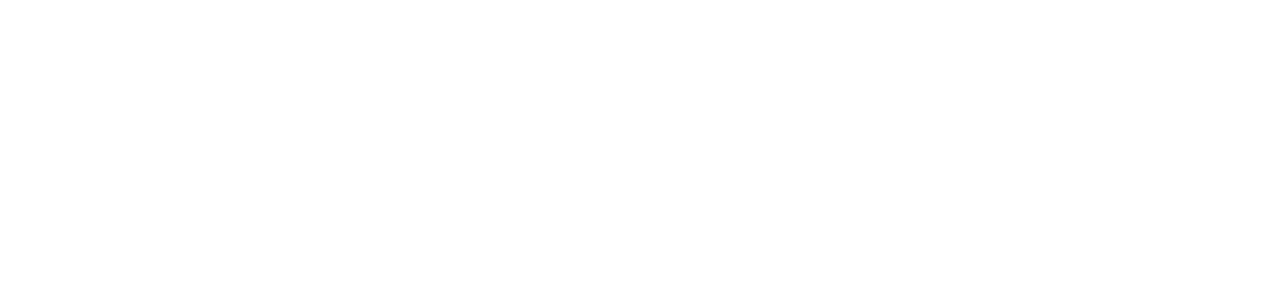
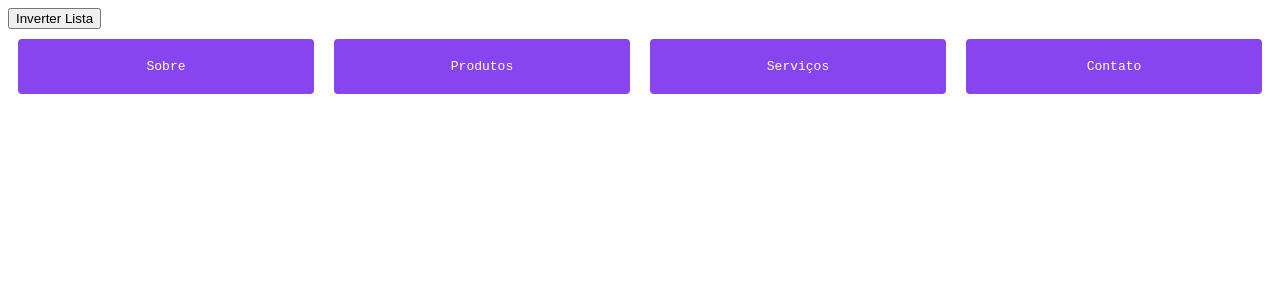
Before and after one commit to ggraeff98/learning-vue-origamid, a Vue app in the folder vueOrigamidClasses/: page / in a window 1280 px wide. Shown: the top 300 px of the page. Built offline with nearby package versions, Linux system fonts and the light colour scheme.

Commit message:
add exercise from class 0302-2

```diff
--- a/vueOrigamidClasses/src/App.vue
+++ b/vueOrigamidClasses/src/App.vue
@@ -1,6 +1,12 @@
 <template>
   <div id="app">
-
+    <button @click="inverter">Inverter Lista</button>
+    <ul @click="trocaCor" :class="{column : inverte}">
+      <li :style="{background : color}">Sobre</li>
+      <li :style="{background : color}">Produtos</li>
+      <li :style="{background : color}">Serviços</li>
+      <li :style="{background : color}">Contato</li>
+    </ul>
   </div>
 </template>
 
@@ -13,13 +19,20 @@
 
   data () {
     return {
-
+      inverte: false,
+      color: '#84e'
     }
   },
   funtion: {
 
   },
   methods: {
+    inverter () {
+      this.inverte = !this.inverte
+    },
+    trocaCor () {
+      this.color = `hsl(${Math.random() * 360}, 100%, 50%)`
+    }
 
   },
   computed: {
@@ -29,5 +42,24 @@
 </script>
 
 <style>
-
+  ul {
+    display: flex;
+    flex-wrap: wrap;
+    font-family: monospace;
+    list-style: none;
+    padding: 0px;
+    margin: 0px;
+  }
+  .column {
+    flex-direction: column;
+  }
+  li {
+    padding: 20px;
+    background: #84e;
+    color: white;
+    border-radius: 4px;
+    margin: 10px;
+    flex: 1;
+    text-align: center;
+  }
 </style>
```
